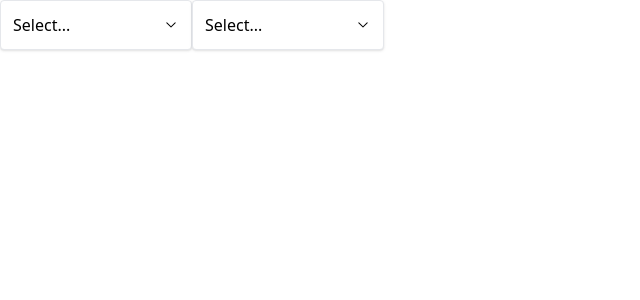
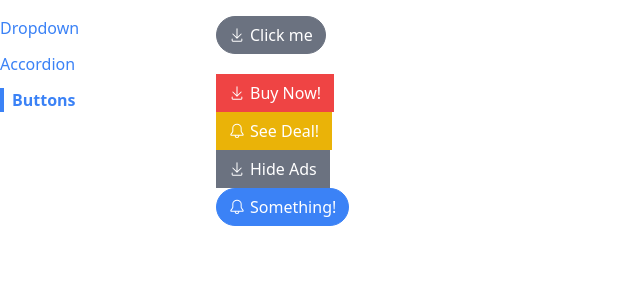
Before and after one commit to RothaSAMON/Modern-React-Lesson, a React (Create React App) app in the folder comps/: page /buttons in a window 1280 px wide. Shown: the top 300 px of the page, without its empty margins (0-640 px from the left). Built offline with nearby package versions, Linux system fonts and the light colour scheme.

Commit message:
Making Navigation Reusable (Linking path

```diff
--- a/comps/src/App.js
+++ b/comps/src/App.js
@@ -1,34 +1,28 @@
-import { useState } from "react";
-import Dropdown from "./components/Dropdown";
+import Sidebar from "./components/Sidebar";
+import Route from "./components/Route";
+import AccordionPage from './pages/AccordionPage';
+import DropdownPage from './pages/DropdownPage';
+import ButtonPage from './pages/ButtonPage';
 
 function App() {
-    // I set defualt this 'null' cuz mean no item currently selected
-    const [selection, setSelection] = useState(null);
+    return (
+    <div className="container mx-auto grid grid-cols-6 gap-4 mt-4">
+        <Sidebar />
+        <div className="col-span-5">
+            <Route path="/accordion">
+                <AccordionPage />
+            </Route>
 
-    const handleSelect = (option) => {
-        setSelection(option);
-    };
+            <Route path="/">
+                <DropdownPage />
+            </Route>
 
-    const options = [
-        { label: 'Red', value: 'red'},
-        { label: 'Green', value: 'green'},
-        { label: 'Blue', value: 'blue'}
-    ];
-
-    return (
-        <div className="flex">
-            <Dropdown
-            options={options}
-            value={selection}
-            onChange={handleSelect} />
-
-            <Dropdown
-            options={options}
-            value={selection}
-            onChange={handleSelect} />
+            <Route path="/buttons">
+                <ButtonPage />
+            </Route>
         </div>
-
-    );
+    </div>
+    )
 };
 
 export default App;
--- /dev/null
+++ b/comps/src/components/Link.js
@@ -0,0 +1,26 @@
+import classNames from "classnames";
+import useNavigation from "../hooks/use-navigation";
+
+function Link({ to, children, className, activeClassName }) {
+    const { navigate, currentPath } = useNavigation();
+
+    const classes = classNames('text-blue-500 mr-2',
+        className,
+        // This make a condition when user to on Dropdown sidebar it apply side underline to it
+        currentPath === to && activeClassName
+    );
+
+    const handleClick = (event) => {
+        // This condition is allow user to open New Tap
+        if (event.metaKey || event.ctrlKey) {
+            return;
+        }
+        event.preventDefault();
+
+        navigate(to);
+    };
+
+    return <a className={classes} href={to} onClick={handleClick}>{children}</a>
+}
+
+export default Link;
--- /dev/null
+++ b/comps/src/components/Route.js
@@ -0,0 +1,12 @@
+import useNavigation from "../hooks/use-navigation";
+
+function Route({ path, children }) {
+    const { currentPath } = useNavigation();
+
+    if (path === currentPath) {
+        return children;
+    }
+    return null;
+}
+
+export default Route;
--- /dev/null
+++ b/comps/src/components/Sidebar.js
@@ -0,0 +1,28 @@
+import Link from "./Link";
+
+function Sidebar() {
+    const links = [
+        { label: 'Dropdown', path: '/'},
+        { label: 'Accordion', path: '/accordion'},
+        { label: 'Buttons', path: '/buttons'},
+    ];
+
+    const renderedLinks = links.map((link) => {
+        return (
+            <Link
+            key={link.label} to={link.path}
+            className="mb-3"
+            activeClassName="font-bold border-l-4 border-blue-500 pl-2">
+                {link.label}
+            </Link>
+        );
+    });
+
+    return (
+        <div className="sticky top-0 overflow-y-scroll flex flex-col items-start">
+            {renderedLinks}
+        </div>
+    );
+}
+
+export default Sidebar;
--- /dev/null
+++ b/comps/src/context/navigation.js
@@ -0,0 +1,33 @@
+import { createContext, useState, useEffect } from "react";
+
+const NavigationContext = createContext();
+
+function NavigationProvider( {children} ) {
+    //This set the Default path : currentPath
+    const [currentPath, setCurrentPath ] = useState(window.location.pathname);
+
+    useEffect(() => {
+        const handler = () => {
+            setCurrentPath(window.location.pathname);
+        };
+        window.addEventListener('popstate', handler);
+
+        return () => {
+            window.removeEventListener('popstate', handler);
+        };
+    }, []);
+
+    const navigate = (to) => {
+        window.history.pushState({}, '', to);
+        setCurrentPath(to);
+    };
+
+    return (
+    <NavigationContext.Provider value={{ currentPath, navigate }}>
+        {children}
+    </NavigationContext.Provider>
+    );
+}
+
+export { NavigationProvider };
+export default NavigationContext;
--- /dev/null
+++ b/comps/src/hooks/use-navigation.js
@@ -0,0 +1,8 @@
+import { useContext } from "react";
+import NavigationContext from "../context/navigation";
+
+function useNavigation() {
+    return useContext(NavigationContext);
+}
+
+export default useNavigation;
--- a/comps/src/index.js
+++ b/comps/src/index.js
@@ -2,8 +2,13 @@
 import React from 'react';
 import ReactDOM from 'react-dom/client';
 import App from './App';
+import { NavigationProvider } from './context/navigation';
 
 const el = document.getElementById('root');
 const root = ReactDOM.createRoot(el);
 
-root.render(<App />);
+root.render(
+    <NavigationProvider>
+        <App />
+    </NavigationProvider>
+);
--- a/comps/src/pages/ButtonPage.js
+++ b/comps/src/pages/ButtonPage.js
@@ -3,9 +3,7 @@
 
 
 function ButtonPage() {
-    const handleClick = () => {
-        console.log('clicked');
-    };
+    const handleClick = () => {};
 
     return <div>
         <div>
--- /dev/null
+++ b/comps/src/pages/DropdownPage.js
@@ -0,0 +1,29 @@
+import { useState } from "react";
+import Dropdown from "../components/Dropdown";
+
+function DropdownPage() {
+    // I set defualt this 'null' cuz mean no item currently selected
+    const [selection, setSelection] = useState(null);
+
+    const handleSelect = (option) => {
+        setSelection(option);
+    };
+
+    const options = [
+        { label: 'Red', value: 'red'},
+        { label: 'Green', value: 'green'},
+        { label: 'Blue', value: 'blue'}
+    ];
+
+    return (
+        <div className="flex">
+            <Dropdown
+            options={options}
+            value={selection}
+            onChange={handleSelect} />
+        </div>
+
+    );
+};
+
+export default DropdownPage;
```
